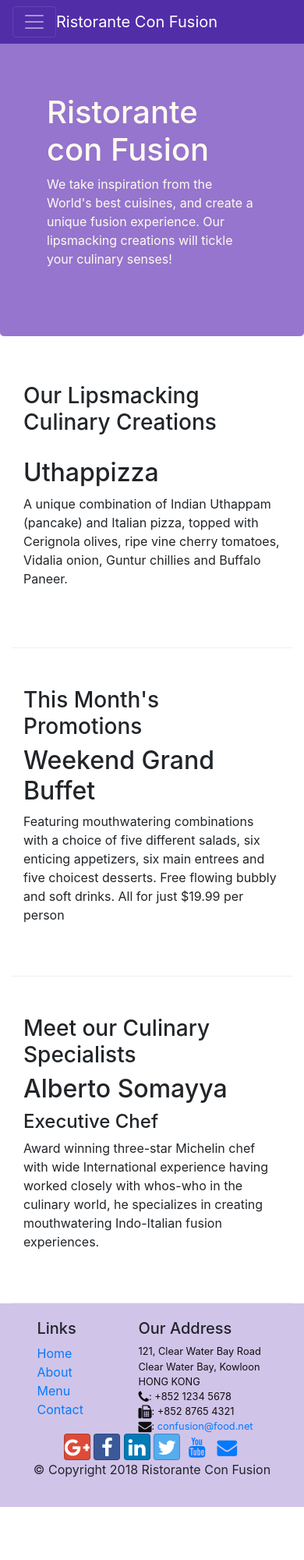
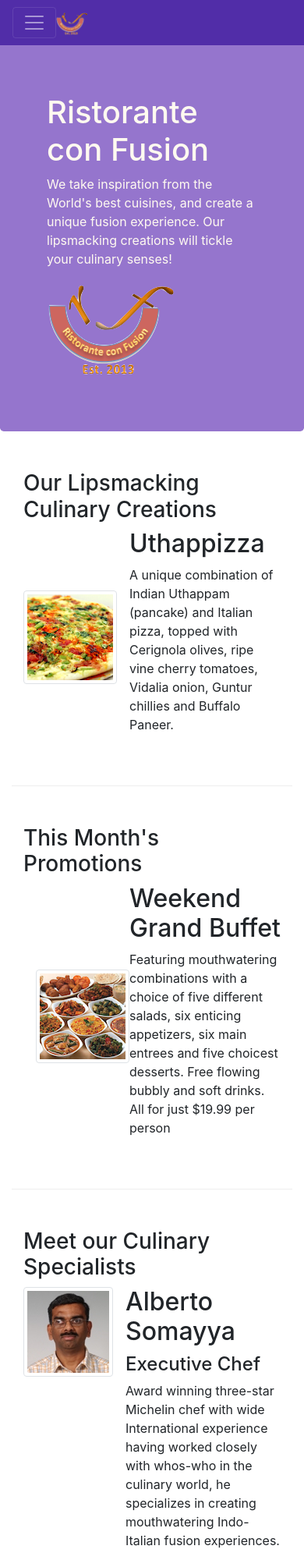
Before and after one commit to SARTHAK-27/Front-end-with-Bootstrap, a website: page index.html in a window 390 px wide. Shown: the top 2000 px of the page at 78% size. Before the commit the page ends 1932 px from the top, so only its background shows below. Drawn offline with nearby package versions, Linux system fonts and the light colour scheme.

Commit message:
Images and Media

```diff
--- a/index.html
+++ b/index.html
@@ -20,7 +20,7 @@
         <button class="navbar-toggler" type="button" data-toggle="collapse" data-target="#Navbar">
             <span class="navbar-toggler-icon"></span>
         </button>
-        <a class="navbar-brand mr-auto" href="#">Ristorante Con Fusion</a>
+        <a class="navbar-brand mr-auto" href="#"><img src="img/logo.png" height="30" width="41"></a>
         <div class="collapse navbar-collapse" id="Navbar">
             <ul class="navbar-nav mr-auto">
                 <li class="nav-item active"><a class="nav-link" href="#"><span class="fa fa-home fa-lg"></span> Home</a></li>
@@ -41,7 +41,8 @@
                     <h1>Ristorante con Fusion</h1>
                     <p>We take inspiration from the World's best cuisines, and create a unique fusion experience. Our lipsmacking creations will tickle your culinary senses!</p>
                 </div>
-                <div class="col-12 col-sm">
+                <div class="col-12 col-sm align-self-center">
+                    <img src="img/logo.png" class="img-fluid">
                 </div>
             </div>
         </div>
@@ -53,8 +54,13 @@
                 <h3>Our Lipsmacking Culinary Creations</h3>
             </div>
             <div class="col col-sm order-sm-first col-md">
-                <h2>Uthappizza</h2>
+                <div class="media">
+                    <img class="d-flex mr-3 img-thumbnail align-self-center" src="img/uthappizza.png" alt="uthappizza">
+                    <div class="media-body">
+                <h2 class="mt-0">Uthappizza</h2>
                 <p>A unique combination of Indian Uthappam (pancake) and Italian pizza, topped with Cerignola olives, ripe vine cherry tomatoes, Vidalia onion, Guntur chillies and Buffalo Paneer.</p>
+                    </div>
+            </div>
             </div>
         </div>
 
@@ -64,8 +70,13 @@
                 <h3>This Month's Promotions</h3>
             </div>
             <div class="col col-sm col-md">
-                <h2>Weekend Grand Buffet</h2>
+                <div class="media">
+                    <img class="d-flex ml-3 img-thumbnail align-self-center" src="img/buffet.png" alt="buffet">
+                    <div class="media-body">
+                <h2 class="mt-0">Weekend Grand Buffet</h2>
                 <p>Featuring mouthwatering combinations with a choice of five different salads, six enticing appetizers, six main entrees and five choicest desserts. Free flowing bubbly and soft drinks. All for just $19.99 per person </p>
+             </div>
+            </div>
             </div>
         </div>
 
@@ -74,9 +85,14 @@
                 <h3>Meet our Culinary Specialists</h3>
             </div>
             <div class="col col-sm order-sm-first col-md">
-                <h2>Alberto Somayya</h2>
+                <div class="media">
+                    <img class="d-flex mr-3 img-thumbnail align-self center" src="img/alberto.png" alt="alberto">
+                    <div class="media-body">
+                <h2 class="mt-0">Alberto Somayya</h2>
                 <h4>Executive Chef</h4>
                 <p>Award winning three-star Michelin chef with wide International experience having worked closely with whos-who in the culinary world, he specializes in creating mouthwatering Indo-Italian fusion experiences. </p>
+            </div>
+            </div>
             </div>
         </div>
     </div>
```
Also changed, not shown: aboutus.html (+3 -2 lines), contactus.html (+4 -3 lines), img/alberto.png (added), img/buffet.png (added), img/logo.png (added), img/uthappizza.png (added), 1 other file.
